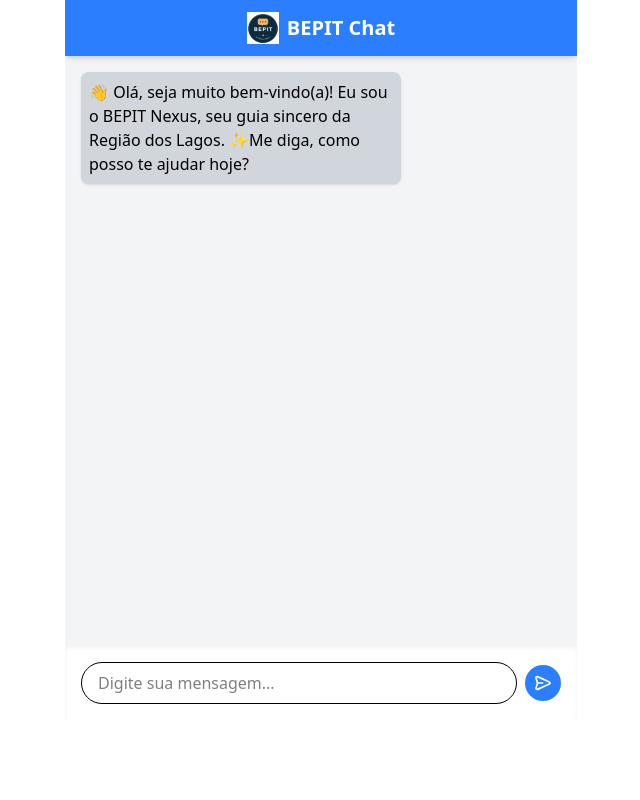
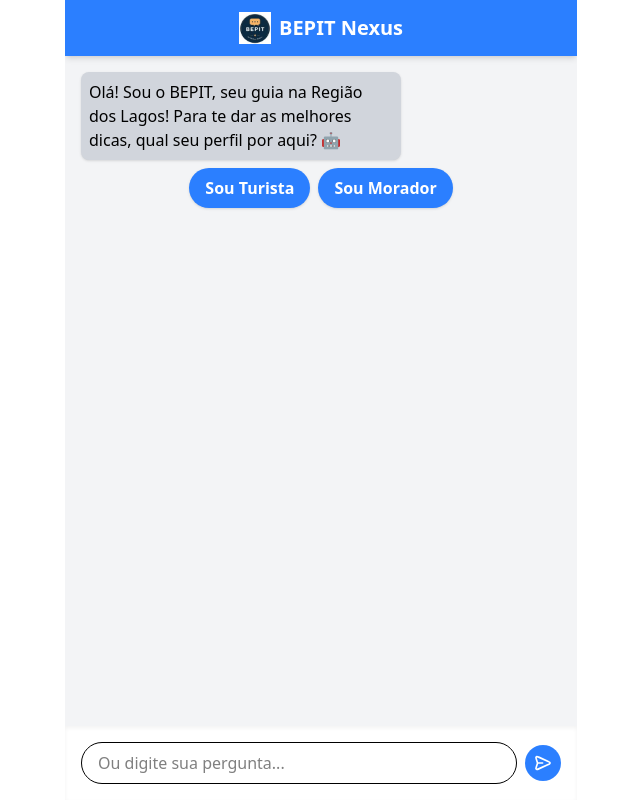
Before and after one commit to BrunoTrakinas/rosto-do-robo, a React (Vite) app: page / in a window 1280 px wide. Shown: the whole page, without its empty margins (319-959 px from the left). Built offline with nearby package versions, Linux system fonts and the light colour scheme.

Commit message:
refactor(ux): Melhora a mensagem de boas-vindas do chat

```diff
--- a/src/App.jsx
+++ b/src/App.jsx
@@ -1,140 +1,114 @@
-import React, { useEffect, useState } from "react";
-import applicationProgrammingInterfaceClient from "./lib/apiClient";
+import React, { useState, useEffect } from "react";
+import axios from 'axios';
 import "./App.css";
-import bepitLogoImage from "./bepit-logo.png";
+import bepitLogo from './bepit-logo.png';
 
-function Application() {
-  const [userInterfaceMessages, setUserInterfaceMessages] = useState([]);
-  const [userInterfaceInputText, setUserInterfaceInputText] = useState("");
+function App() {
+  const [messages, setMessages] = useState([]);
+  const [inputValue, setInputValue] = useState('');
+  const [isLoading, setIsLoading] = useState(false);
+
+  const initialBotMessage = {
+    sender: 'bot',
+    // <<< ALTERAÇÃO APLICADA AQUI NO TEXTO
+    text: 'Olá! Sou o BEPIT, seu guia na Região dos Lagos! Para te dar as melhores dicas, qual seu perfil por aqui? 🤖',
+    quick_replies: ['Sou Turista', 'Sou Morador']
+  };
 
   useEffect(() => {
-    setUserInterfaceMessages([
-      {
-        sender: "bot",
-        text: '👋 Olá, seja muito bem-vindo(a)! Eu sou o BEPIT Nexus, seu guia sincero da Região dos Lagos. ✨Me diga, como posso te ajudar hoje?'
-      }
-    ]);
+    setMessages([initialBotMessage]);
   }, []);
 
-  async function handleSendMessageToRobotBrain() {
-    const trimmedText = userInterfaceInputText.trim();
-    if (trimmedText.length === 0) {
-      return;
-    }
+  const handleQuickReplyClick = async (text) => {
+    if (isLoading) return;
 
-    const newUserMessage = {
-      sender: "user",
-      text: trimmedText
-    };
+    const userMessage = { text, sender: 'user' };
 
-    setUserInterfaceMessages((previousMessages) => [...previousMessages, newUserMessage]);
-    setUserInterfaceInputText("");
+    const updatedMessages = messages.filter(m => !m.quick_replies);
+    setMessages([...updatedMessages, userMessage]);
+    setIsLoading(true);
 
     try {
-      const serverResponse = await applicationProgrammingInterfaceClient.post("/api/chat", {
-        message: trimmedText
-      });
+      const response = await axios.post('https://bepit-backend-oficial.onrender.com/api/chat', { message: text });
+      const botMessage = { text: response.data.reply, sender: 'bot' };
+      setMessages(prev => [...prev, botMessage]);
+    } catch (error) {
+      console.error("Erro ao contatar o cérebro do robô:", error);
+      const errorMessage = { text: "Opa, parece que minha conexão falhou. Tente de novo?", sender: 'bot' };
+      setMessages(prev => [...prev, errorMessage]);
+    } finally {
+      setIsLoading(false);
+    }
+  };
 
-      const robotReplyText =
-        typeof serverResponse?.data?.reply === "string" ? serverResponse.data.reply : "";
-
-      const newRobotMessage = {
-        sender: "bot",
-        text: robotReplyText || "Sem resposta disponível no momento."
-      };
-
-      setUserInterfaceMessages((previousMessages) => [...previousMessages, newRobotMessage]);
-    } catch (error) {
-      console.error("Erro ao contatar o cérebro do robô:", {
-        message: error?.message,
-        code: error?.code,
-        status: error?.response?.status,
-        data: error?.response?.data
-      });
-
-      const errorRobotMessage = {
-        sender: "bot",
-        text:
-          "Desculpe, estou com um pouco de dor de cabeça agora. Tente novamente em instantes."
-      };
-
-      setUserInterfaceMessages((previousMessages) => [...previousMessages, errorRobotMessage]);
-    }
-  }
-
-  function handleUserInterfaceInputKeyDown(event) {
-    if (event.key === "Enter") {
-      event.preventDefault();
-      handleSendMessageToRobotBrain();
-    }
-  }
+  const handleSendMessage = async () => {
+    if (inputValue.trim() === '' || isLoading) return;
+    const text = inputValue;
+    setInputValue('');
+    const updatedMessages = messages.filter(m => !m.quick_replies);
+    setMessages([...updatedMessages]);
+    await handleQuickReplyClick(text);
+  };
 
   return (
-    <div className="bg-gray-100 h-[90vh] flex flex-col max-w-lg mx-auto overflow-hidden">
+    <div className="bg-gray-100 h-screen flex flex-col max-w-lg mx-auto overflow-hidden">
       <div className="bg-blue-500 p-3 text-white flex items-center justify-center shadow-md">
-        <img src={bepitLogoImage} alt="Logomarca BEPIT" className="h-8 w-8 mr-2" />
-        <h1 className="text-xl font-semibold">BEPIT Chat</h1>
+        <img src={bepitLogo} alt="Logo BEPIT" className="h-8 w-8 mr-2" />
+        <h1 className="text-xl font-semibold">BEPIT Nexus</h1>
       </div>
 
       <div className="flex-1 overflow-y-auto p-4">
         <div className="flex flex-col space-y-2">
-          {userInterfaceMessages.map((currentMessage, currentIndex) => (
-            <div
-              key={`message-${currentIndex}`}
-              className={`flex ${
-                currentMessage.sender === "user" ? "justify-end" : "justify-start"
-              }`}
-            >
-              <div
-                className={`${
-                  currentMessage.sender === "user" ? "bg-blue-200" : "bg-gray-300"
-                } text-black p-2 rounded-lg max-w-xs shadow`}
-              >
-                {currentMessage.text}
+
+          {messages.map((message, index) => (
+            <div key={index}>
+              <div className={`flex ${message.sender === 'user' ? 'justify-end' : 'justify-start'}`}>
+                <div className={`${message.sender === 'user' ? 'bg-blue-200' : 'bg-gray-300'} text-black p-2 rounded-lg max-w-xs shadow`}>
+                  {message.text}
+                </div>
               </div>
+
+              {message.quick_replies && !isLoading && (
+                <div className="flex justify-center space-x-2 mt-2">
+                  {message.quick_replies.map((reply, i) => (
+                    <button
+                      key={i}
+                      onClick={() => handleQuickReplyClick(reply)}
+                      className="bg-blue-500 text-white font-semibold py-2 px-4 rounded-full shadow hover:bg-blue-600 focus:outline-none"
+                    >
+                      {reply}
+                    </button>
+                  ))}
+                </div>
+              )}
             </div>
           ))}
+
         </div>
       </div>
 
       <div className="bg-white p-4 flex items-center shadow-inner">
         <input
           type="text"
-          placeholder="Digite sua mensagem..."
-          className="flex-1 border rounded-full px-4 py-2 focus:outline-none focus:ring-2 focus:ring-blue-400"
-          aria-label="Digite sua mensagem"
-          value={userInterfaceInputText}
-          onChange={(event) => setUserInterfaceInputText(event.target.value)}
-          onKeyDown={handleUserInterfaceInputKeyDown}
+          placeholder={isLoading ? "Aguarde o BEPIT responder..." : "Ou digite sua pergunta..."}
+          className="flex-1 border rounded-full px-4 py-2 focus:outline-none focus:ring-2 focus:ring-blue-400 disabled:bg-gray-200"
+          value={inputValue}
+          onChange={(e) => setInputValue(e.target.value)}
+          onKeyDown={(e) => { if (e.key === 'Enter') handleSendMessage(); }}
+          disabled={isLoading}
         />
         <button
-          className="bg-blue-500 text-white rounded-full p-2 ml-2 hover:bg-blue-600 focus:outline-none focus:ring-2 focus:ring-blue-400"
+          className="bg-blue-500 text-white rounded-full p-2 ml-2 hover:bg-blue-600 focus:outline-none focus:ring-2 focus:ring-blue-400 disabled:bg-gray-400"
           type="button"
-          title="Enviar mensagem"
-          aria-label="Enviar mensagem"
-          onClick={handleSendMessageToRobotBrain}
+          onClick={handleSendMessage}
+          disabled={isLoading}
         >
-          <svg
-            width="20"
-            height="20"
-            viewBox="0 0 24 24"
-            fill="none"
-            xmlns="http://www.w3.org/2000/svg"
-            stroke="#ffffff"
-            aria-hidden="true"
-          >
-            <path
-              d="M11.5003 12H5.41872M5.24634 12.7972L4.24158 15.7986C3.69128 17.4424 3.41613 18.2643 3.61359 18.7704C3.78506 19.21 4.15335 19.5432 4.6078 19.6701C5.13111 19.8161 5.92151 19.4604 7.50231 18.7491L17.6367 14.1886C19.1797 13.4942 19.9512 13.1471 20.1896 12.6648C20.3968 12.2458 20.3968 11.7541 20.1896 11.3351C19.9512 10.8529 19.1797 10.5057 17.6367 9.81135L7.48483 5.24303C5.90879 4.53382 5.12078 4.17921 4.59799 4.32468C4.14397 4.45101 3.77572 4.78336 3.60365 5.22209C3.40551 5.72728 3.67772 6.54741 4.22215 8.18767L5.24829 11.2793C5.34179 11.561 5.38855 11.7019 5.407 11.8459C5.42338 11.9738 5.42321 12.1032 5.40651 12.231C5.38768 12.375 5.34057 12.5157 5.24634 12.7972Z"
-              stroke="#ffffff"
-              strokeWidth="2"
-              strokeLinecap="round"
-              strokeLinejoin="round"
-            ></path>
-          </svg>
+          {/* SVG Icon */}
+          <svg width="20" height="20" viewBox="0 0 24 24" fill="none" xmlns="http://www.w3.org/2000/svg" stroke="#ffffff" aria-hidden="true"><path d="M11.5003 12H5.41872M5.24634 12.7972L4.24158 15.7986C3.69128 17.4424 3.41613 18.2643 3.61359 18.7704C3.78506 19.21 4.15335 19.5432 4.6078 19.6701C5.13111 19.8161 5.92151 19.4604 7.50231 18.7491L17.6367 14.1886C19.1797 13.4942 19.9512 13.1471 20.1896 12.6648C20.3968 12.2458 20.3968 11.7541 20.1896 11.3351C19.9512 10.8529 19.1797 10.5057 17.6367 9.81135L7.48483 5.24303C5.90879 4.53382 5.12078 4.17921 4.59799 4.32468C4.14397 4.45101 3.77572 4.78336 3.60365 5.22209C3.40551 5.72728 3.67772 6.54741 4.22215 8.18767L5.24829 11.2793C5.34179 11.561 5.38855 11.7019 5.407 11.8459C5.42338 11.9738 5.42321 12.1032 5.40651 12.231C5.38768 12.375 5.34057 12.5157 5.24634 12.7972Z" stroke="#ffffff" strokeWidth="2" strokeLinecap="round" strokeLinejoin="round"></path></svg>
         </button>
       </div>
     </div>
   );
 }
 
-export default Application;
+export default App;
```
